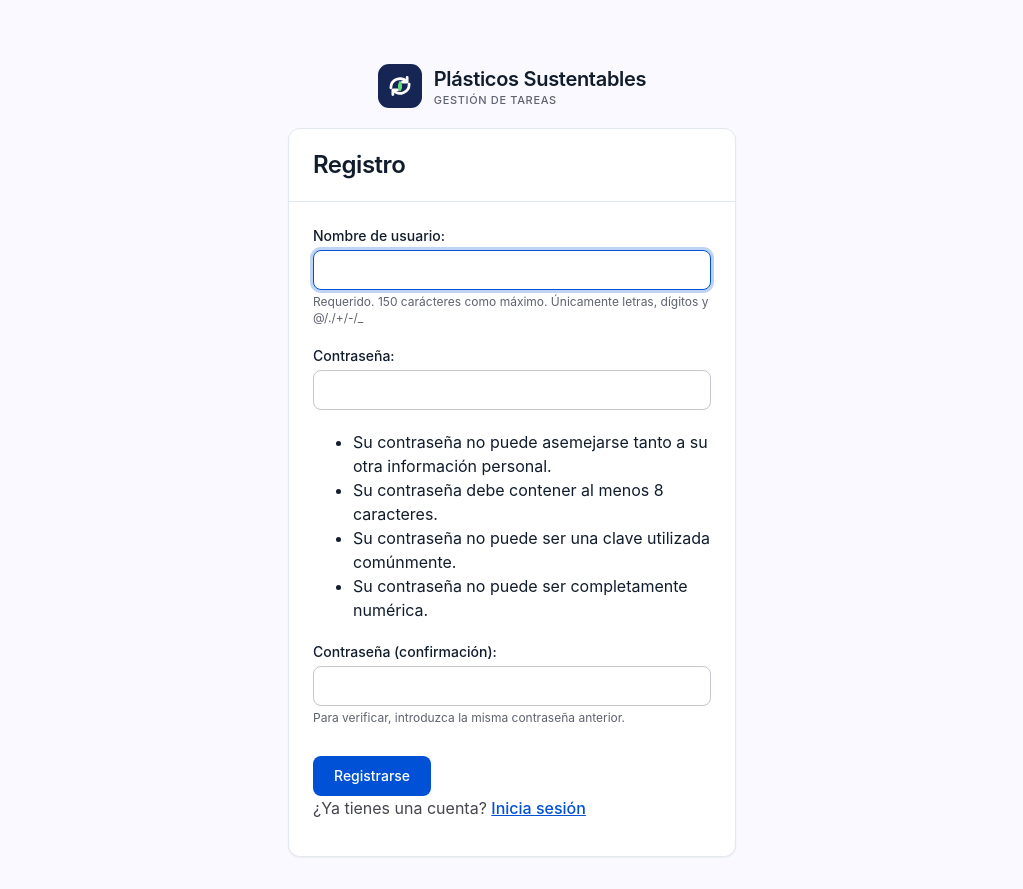
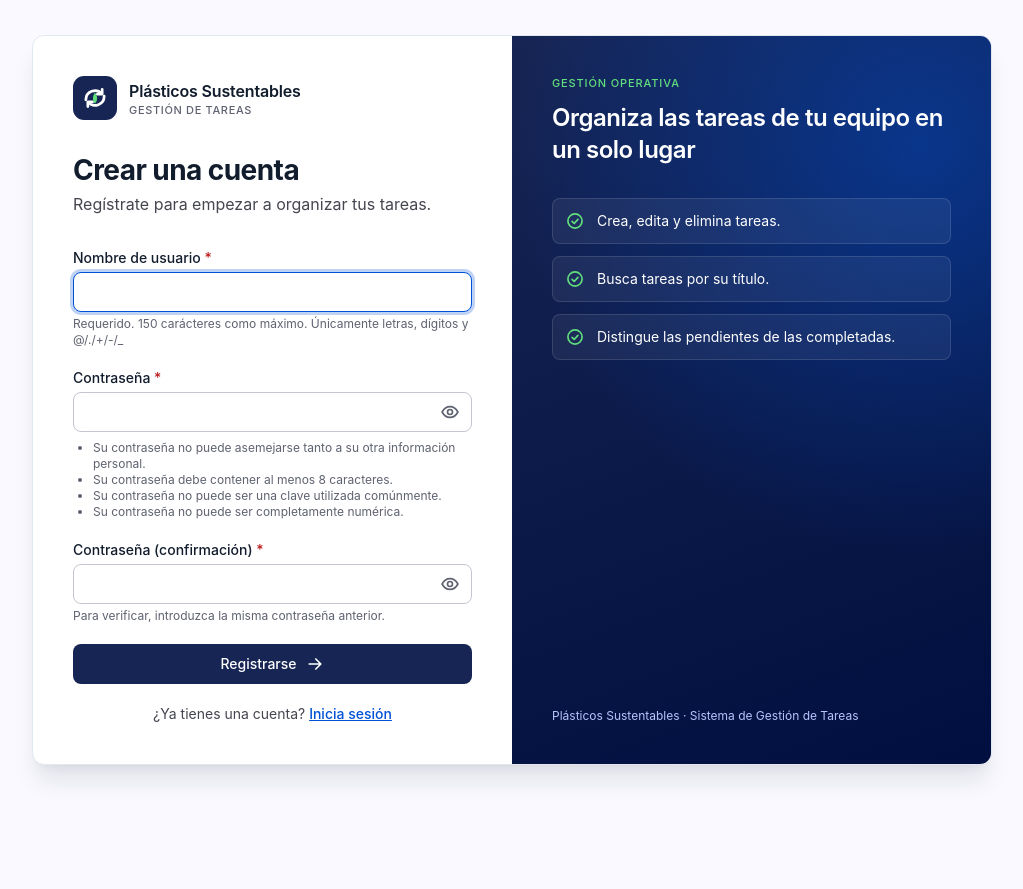
Before and after one commit to Jera26/Sistema-de-Gesti-n-de-Tareas, a Django app: page /register/ in a window 1280 px wide. Shown: the whole page, without its empty margins (128-1151 px from the left). After the commit the page ends 779 px from the top, so only its background shows below. Run offline with Django 4.2, Linux system fonts and the light colour scheme.

Commit message:
Diseño D-2: login y registro
Tarjeta de dos paneles con formularios Django renderizados campo a campo (partials/_form_field.html): etiquetas, ayuda, errores, CSRF, names e ids intactos. Mostrar/ocultar contraseña y aria-describedby como mejora opcional. 21 pruebas nuevas y 8 E2E; capturas en docs/evidencias/capturas/D-2. Sin cambios en vistas, modelos ni formularios.

```diff
--- a/base/static/base/css/app.css
+++ b/base/static/base/css/app.css
@@ -142,20 +142,104 @@ ul.errorlist + p input, ul.errorlist + p textarea { border-color: var(--color-er
 
 .layout-app .container { max-width: 960px; }
 
-/* Autenticación: columna centrada */
-.layout-auth .shell { align-items: center; padding: var(--esp-xl) var(--esp-md); }
-.layout-auth .content { flex: none; max-width: 28rem; padding: 0; }
+/* Autenticación: tarjeta centrada (formulario + panel informativo) */
+.layout-auth .shell { justify-content: center; align-items: center; padding: var(--esp-xl) var(--esp-md); }
+.layout-auth .content { flex: none; max-width: 60rem; padding: 0; }
+
+.auth-card {
+    display: grid;
+    grid-template-columns: minmax(0, 1fr) minmax(0, 1fr);
+    overflow: hidden;
+    background: var(--color-superficie);
+    border: 1px solid var(--color-borde);
+    border-radius: var(--radio-lg);
+    box-shadow: var(--sombra-3);
+}
+
+.auth-card__form { padding: 2.5rem; }
 
 .auth-brand {
     display: flex;
     align-items: center;
     gap: var(--esp-md);
-    margin: var(--esp-xl) 0 var(--esp-lg);
+    margin-bottom: var(--esp-xl);
     color: var(--color-texto);
 }
 .auth-brand img { width: 2.75rem; height: 2.75rem; }
-.auth-brand strong { display: block; font: var(--titulo-md); letter-spacing: -0.015em; }
+.auth-brand strong { display: block; font: var(--titulo-sm); letter-spacing: -0.01em; }
 .auth-brand span { display: block; font: var(--texto-caption); letter-spacing: 0.06em; text-transform: uppercase; color: var(--color-texto-tenue); }
+
+.auth-card__title { margin-bottom: var(--esp-xs); }
+.auth-card__lead { margin-bottom: var(--esp-xl); }
+.auth-card__alt { margin: var(--esp-lg) 0 0; text-align: center; font: var(--texto-md); }
+
+.auth-panel {
+    display: flex;
+    flex-direction: column;
+    padding: 2.5rem;
+    color: #dce1ff;
+    background:
+        radial-gradient(circle at 85% 15%, rgba(0, 81, 213, 0.45), transparent 55%),
+        linear-gradient(160deg, var(--color-marino) 0%, var(--color-marino-profundo) 100%);
+}
+.auth-panel__eyebrow {
+    margin-bottom: var(--esp-md);
+    font: var(--texto-caption);
+    letter-spacing: 0.08em;
+    text-transform: uppercase;
+    color: #62df7d;
+}
+.auth-panel__title { margin-bottom: var(--esp-xl); font: var(--titulo-lg); letter-spacing: -0.02em; color: #fff; }
+.auth-panel__list { margin: 0; padding: 0; list-style: none; display: grid; gap: var(--esp-md); }
+.auth-panel__list li {
+    display: flex;
+    align-items: center;
+    gap: var(--esp-md);
+    padding: var(--esp-md);
+    font: var(--texto-md);
+    color: #fff;
+    background: rgba(255, 255, 255, 0.06);
+    border: 1px solid rgba(255, 255, 255, 0.12);
+    border-radius: var(--radio);
+}
+.auth-panel__list .icono { color: #62df7d; }
+.auth-panel__footer { margin: auto 0 0; padding-top: var(--esp-xl); font: var(--texto-sm); color: #b7c4fd; }
+
+/* Campos individuales (partials/_form_field.html) */
+.form { display: grid; gap: var(--esp-lg); }
+.form > ul.errorlist { margin: 0; }
+.field { display: grid; gap: var(--esp-xs); }
+.field label { margin: 0; }
+.field__required { color: var(--color-error); }
+.field .helptext { margin: 0; }
+.field ul.field__errors { margin: 0; padding: 0; background: none; font: 500 0.8125rem/1.125rem var(--fuente); }
+.field--error input, .field--error select, .field--error textarea { border-color: var(--color-error); }
+
+.field__password { position: relative; }
+.field__password input { padding-right: 3rem; }
+.field__toggle {
+    position: absolute;
+    top: 50%;
+    right: 0.25rem;
+    display: inline-flex;
+    align-items: center;
+    justify-content: center;
+    width: 2.25rem;
+    height: 2.25rem;
+    padding: 0;
+    color: var(--color-texto-tenue);
+    background: none;
+    border: 0;
+    border-radius: var(--radio);
+    transform: translateY(-50%);
+    cursor: pointer;
+}
+.field__toggle[hidden] { display: none; }
+.field__toggle:hover { color: var(--color-texto); background: var(--color-superficie-baja); }
+.field__icon-ocultar, .field__toggle[aria-pressed="true"] .field__icon-mostrar { display: none; }
+.field__toggle[aria-pressed="true"] .field__icon-ocultar { display: block; }
+
+.btn--bloque { width: 100%; }
 
 /* 4. Barra lateral ----------------------------------------------------------- */
 .sidebar {
@@ -462,7 +546,15 @@ ul.errorlist + p input, ul.errorlist + p textarea { border-color: var(--color-er
     .content { padding: var(--gutter); }
 }
 
+@media (max-width: 1023.98px) {
+    .layout-auth .content { max-width: 30rem; }
+    .auth-card { grid-template-columns: minmax(0, 1fr); }
+    .auth-panel { display: none; }
+}
+
 @media (max-width: 767.98px) {
+    .layout-auth .shell { padding: 1rem; }
+    .auth-card__form { padding: var(--gutter); }
     .topbar { padding: 0 1rem; }
     .content { padding: 1rem; }
     .topbar__user-text { display: none; }
--- a/base/templates/base/main.html
+++ b/base/templates/base/main.html
@@ -30,15 +30,13 @@
         <div class="shell">
             {% if user.is_authenticated %}
                 {% include 'base/partials/_topbar.html' %}
-            {% else %}
-                {% include 'base/partials/_auth_brand.html' %}
             {% endif %}
 
             <main id="contenido" class="content" tabindex="-1">
-                <div class="container">
+                {% if user.is_authenticated %}<div class="container">{% endif %}
                     {% block content %}
                     {% endblock content %}
-                </div>
+                {% if user.is_authenticated %}</div>{% endif %}
             </main>
         </div>
     </body>
--- a/base/templates/base/partials/_auth_brand.html
+++ b/base/templates/base/partials/_auth_brand.html
@@ -1,8 +1,8 @@
 {% load static %}
-<header class="auth-brand">
+<div class="auth-brand">
     <img src="{% static 'base/img/logo.svg' %}" alt="" width="44" height="44">
     <div>
         <strong>Plásticos Sustentables</strong>
         <span>Gestión de tareas</span>
     </div>
-</header>
+</div>
--- /dev/null
+++ b/base/templates/base/partials/_auth_panel.html
@@ -0,0 +1,11 @@
+{% comment %}Panel informativo de las páginas de autenticación. Solo describe funciones que existen.{% endcomment %}
+<aside class="auth-panel" aria-labelledby="auth-panel-titulo">
+    <p class="auth-panel__eyebrow">Gestión operativa</p>
+    <h2 id="auth-panel-titulo" class="auth-panel__title">Organiza las tareas de tu equipo en un solo lugar</h2>
+    <ul class="auth-panel__list">
+        <li>{% include 'base/partials/_icon.html' with nombre='check' %}<span>Crea, edita y elimina tareas.</span></li>
+        <li>{% include 'base/partials/_icon.html' with nombre='check' %}<span>Busca tareas por su título.</span></li>
+        <li>{% include 'base/partials/_icon.html' with nombre='check' %}<span>Distingue las pendientes de las completadas.</span></li>
+    </ul>
+    <p class="auth-panel__footer">Plásticos Sustentables · Sistema de Gestión de Tareas</p>
+</aside>
--- /dev/null
+++ b/base/templates/base/partials/_form_field.html
@@ -0,0 +1,27 @@
+{% comment %}
+Campo de formulario Django con etiqueta asociada, ayuda y errores.
+Uso: {% include 'base/partials/_form_field.html' with field=campo %}
+Conserva el widget, el id, el name y las validaciones que genera Django.
+{% endcomment %}
+<div class="field{% if field.errors %} field--error{% endif %}" data-field>
+    <label for="{{ field.id_for_label }}">{{ field.label }}{% if field.field.required %}<span class="field__required" aria-hidden="true"> *</span>{% endif %}</label>
+    {% if field.widget_type == 'password' %}
+    <div class="field__password">
+        {{ field }}
+        <button class="field__toggle" type="button" data-password-toggle aria-controls="{{ field.id_for_label }}" aria-pressed="false" aria-label="Mostrar contraseña" hidden>
+            {% include 'base/partials/_icon.html' with nombre='ojo' clase='field__icon-mostrar' %}
+            {% include 'base/partials/_icon.html' with nombre='ojo-tachado' clase='field__icon-ocultar' %}
+        </button>
+    </div>
+    {% else %}
+    {{ field }}
+    {% endif %}
+    {% if field.errors %}
+    <ul class="errorlist field__errors" id="{{ field.auto_id }}_errores">
+        {% for error in field.errors %}<li>{{ error }}</li>{% endfor %}
+    </ul>
+    {% endif %}
+    {% if field.help_text %}
+    <div class="helptext" id="{{ field.auto_id }}_ayuda">{{ field.help_text|safe }}</div>
+    {% endif %}
+</div>
--- a/base/templates/base/register.html
+++ b/base/templates/base/register.html
@@ -1,15 +1,28 @@
 {% extends 'base/main.html' %}
 {% block content %}
-<div class="header-bar">
-    <h1>Registro</h1>
-</div>
-<div class="card-body">
-    <form method="POST">
-        {% csrf_token %}
-        {{form.as_p}}
-        <input style="margin-top: 10px;" class="button" type="submit" value="Registrarse">
-    </form>
+<div class="auth-card">
+    <section class="auth-card__form" aria-labelledby="auth-titulo">
+        {% include 'base/partials/_auth_brand.html' %}
 
-    <p>¿Ya tienes una cuenta? <a href="{% url 'login' %}">Inicia sesión</a></p>
+        <h1 id="auth-titulo" class="auth-card__title">Crear una cuenta</h1>
+        <p class="auth-card__lead">Regístrate para empezar a organizar tus tareas.</p>
+
+        <form method="POST" class="form">
+            {% csrf_token %}
+            {{ form.non_field_errors }}
+            {% for field in form.visible_fields %}
+                {% include 'base/partials/_form_field.html' with field=field %}
+            {% endfor %}
+            {% for field in form.hidden_fields %}{{ field }}{% endfor %}
+            <button class="btn btn--primario btn--bloque" type="submit">
+                <span>Registrarse</span>
+                {% include 'base/partials/_icon.html' with nombre='flecha' %}
+            </button>
+        </form>
+
+        <p class="auth-card__alt">¿Ya tienes una cuenta? <a href="{% url 'login' %}">Inicia sesión</a></p>
+    </section>
+
+    {% include 'base/partials/_auth_panel.html' %}
 </div>
 {% endblock content %}
```
Also changed, not shown: base/static/base/js/app.js (+37 -2 lines), base/templates/base/login.html (+22 -10 lines), docs/resultados_pruebas.md (+31 -0 lines), tests/e2e/test_interfaz_d2_e2e.py (added, +104 -0 lines), tests/test_interfaz_d2.py (added, +138 -0 lines), base/static/base/icons/sprite.svg, 8 other files.
